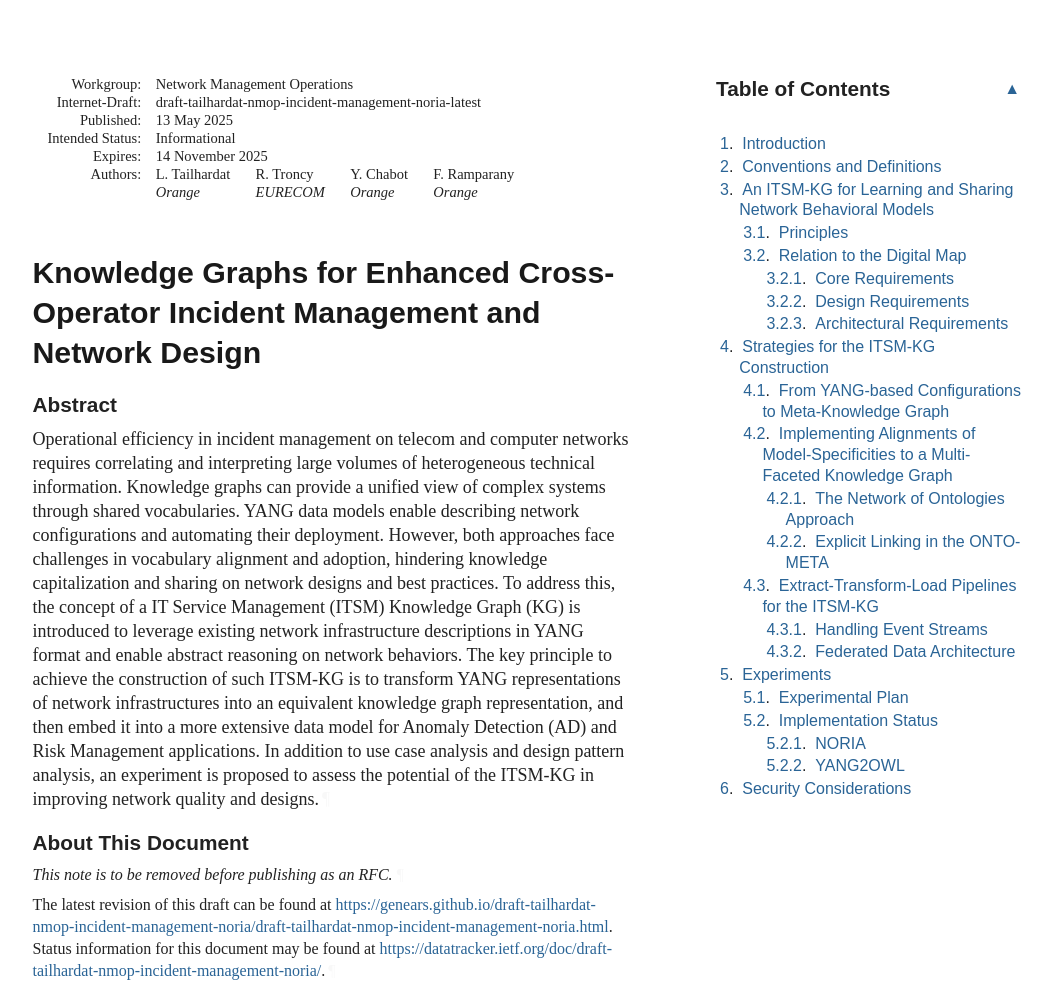
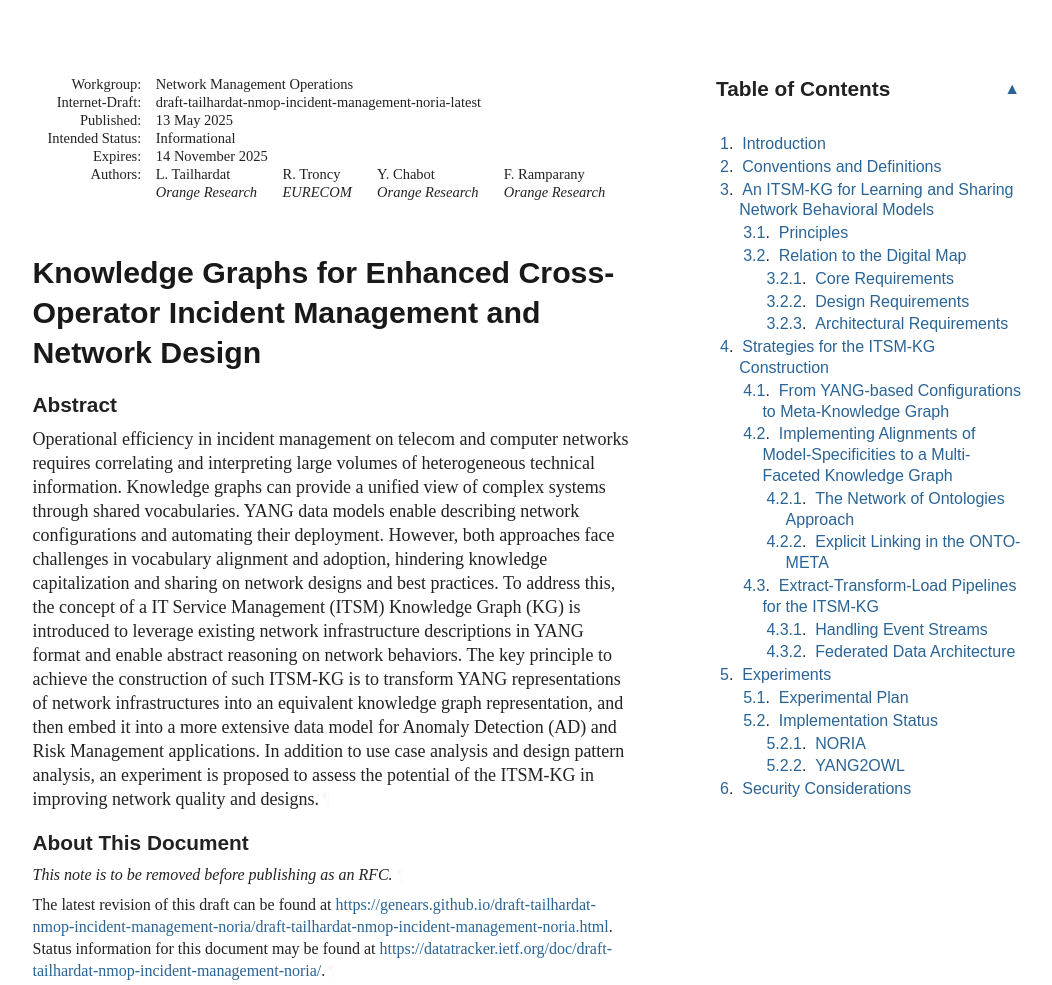
Before and after one commit to GenEars/draft-tailhardat-nmop-incident-management-noria, a plain HTML site: page experiments/yang2owl/draft-tailhardat-nmop-incident-management-noria.html in a window 1280 px wide. Shown: the top 985 px of the page, without its empty margins (92-1144 px from the left). Drawn offline with Linux system fonts and the light colour scheme; a web font is replaced by a local one.

Commit message:
Script updating gh-pages from ae7565a. [ci skip]

```diff
--- a/experiments/yang2owl/draft-tailhardat-nmop-incident-management-noria.html
+++ b/experiments/yang2owl/draft-tailhardat-nmop-incident-management-noria.html
@@ -1082,7 +1082,7 @@ svg :is([fill="white"], [fill^="#fff"]) {
 <dd class="authors">
 <div class="author">
       <div class="author-name">L. Tailhardat</div>
-<div class="org">Orange</div>
+<div class="org">Orange Research</div>
 </div>
 <div class="author">
       <div class="author-name">R. Troncy</div>
@@ -1090,11 +1090,11 @@ svg :is([fill="white"], [fill^="#fff"]) {
 </div>
 <div class="author">
       <div class="author-name">Y. Chabot</div>
-<div class="org">Orange</div>
+<div class="org">Orange Research</div>
 </div>
 <div class="author">
       <div class="author-name">F. Ramparany</div>
-<div class="org">Orange</div>
+<div class="org">Orange Research</div>
 </div>
 </dd>
 </dl>
@@ -2457,10 +2457,8 @@ or by following an exploratory approach by coupling a query such as that in <a h
               <div class="alignLeft art-text artwork" id="section-5.2.2.4-8.1">
 <pre>
 MATCH (e1) where e1.resourceHostName = $neodash_ressource_hostname
-MATCH q1 = (e1) ( (w)&lt;-[:DEPENDS_ON|COMPONENT_OF]-(t) ) {0,8}
+MATCH q1 = (e1) ((w)&lt;-[:DEPENDS_ON]-(t)) {0,8}
 UNWIND t as impacts
-WITH impacts
-  MATCH (impacts)
 RETURN distinct impacts.resourceHostName
 </pre>
 </div>
@@ -2747,7 +2745,7 @@ We also extend our gratitude to Mohamed Boucadair for facilitating discussions w
       </h2>
 <address class="vcard">
         <div dir="auto" class="left"><span class="fn nameRole">Pauline Folz</span></div>
-<div dir="auto" class="left"><span class="org">Orange</span></div>
+<div dir="auto" class="left"><span class="org">Orange Research</span></div>
 <div class="email">
 <span>Email:</span>
 <a href="mailto:pauline.folz@orange.com" class="email">pauline.folz@orange.com</a>
@@ -2755,7 +2753,7 @@ We also extend our gratitude to Mohamed Boucadair for facilitating discussions w
 </address>
 <address class="vcard">
         <div dir="auto" class="left"><span class="fn nameRole">Fabrice Blache</span></div>
-<div dir="auto" class="left"><span class="org">Orange</span></div>
+<div dir="auto" class="left"><span class="org">Orange Research</span></div>
 <div class="email">
 <span>Email:</span>
 <a href="mailto:fabrice.blache@orange.com" class="email">fabrice.blache@orange.com</a>
@@ -2763,7 +2761,7 @@ We also extend our gratitude to Mohamed Boucadair for facilitating discussions w
 </address>
 <address class="vcard">
         <div dir="auto" class="left"><span class="fn nameRole">Sébastien Bolle</span></div>
-<div dir="auto" class="left"><span class="org">Orange</span></div>
+<div dir="auto" class="left"><span class="org">Orange Research</span></div>
 <div class="email">
 <span>Email:</span>
 <a href="mailto:sebastien.bolle@orange.com" class="email">sebastien.bolle@orange.com</a>
@@ -2771,7 +2769,7 @@ We also extend our gratitude to Mohamed Boucadair for facilitating discussions w
 </address>
 <address class="vcard">
         <div dir="auto" class="left"><span class="fn nameRole">Romain Vinel</span></div>
-<div dir="auto" class="left"><span class="org">Orange</span></div>
+<div dir="auto" class="left"><span class="org">Orange France</span></div>
 <div class="email">
 <span>Email:</span>
 <a href="mailto:romain.vinel@orange.com" class="email">romain.vinel@orange.com</a>
@@ -2779,7 +2777,7 @@ We also extend our gratitude to Mohamed Boucadair for facilitating discussions w
 </address>
 <address class="vcard">
         <div dir="auto" class="left"><span class="fn nameRole">Arij Elmajed</span></div>
-<div dir="auto" class="left"><span class="org">Orange</span></div>
+<div dir="auto" class="left"><span class="org">Orange France</span></div>
 <div class="email">
 <span>Email:</span>
 <a href="mailto:arij.elmajed@orange.com" class="email">arij.elmajed@orange.com</a>
@@ -2802,7 +2800,7 @@ We also extend our gratitude to Mohamed Boucadair for facilitating discussions w
       </h2>
 <address class="vcard">
         <div dir="auto" class="left"><span class="fn nameRole">Lionel Tailhardat</span></div>
-<div dir="auto" class="left"><span class="org">Orange</span></div>
+<div dir="auto" class="left"><span class="org">Orange Research</span></div>
 <div class="email">
 <span>Email:</span>
 <a href="mailto:lionel.tailhardat@orange.com" class="email">lionel.tailhardat@orange.com</a>
@@ -2818,7 +2816,7 @@ We also extend our gratitude to Mohamed Boucadair for facilitating discussions w
 </address>
 <address class="vcard">
         <div dir="auto" class="left"><span class="fn nameRole">Yoan Chabot</span></div>
-<div dir="auto" class="left"><span class="org">Orange</span></div>
+<div dir="auto" class="left"><span class="org">Orange Research</span></div>
 <div class="email">
 <span>Email:</span>
 <a href="mailto:yoan.chabot@orange.com" class="email">yoan.chabot@orange.com</a>
@@ -2826,7 +2824,7 @@ We also extend our gratitude to Mohamed Boucadair for facilitating discussions w
 </address>
 <address class="vcard">
         <div dir="auto" class="left"><span class="fn nameRole">Fano Ramparany</span></div>
-<div dir="auto" class="left"><span class="org">Orange</span></div>
+<div dir="auto" class="left"><span class="org">Orange Research</span></div>
 <div class="email">
 <span>Email:</span>
 <a href="mailto:fano.ramparany@orange.com" class="email">fano.ramparany@orange.com</a>
```
Also changed, not shown: experiments/yang2owl/draft-tailhardat-nmop-incident-management-noria.txt.
